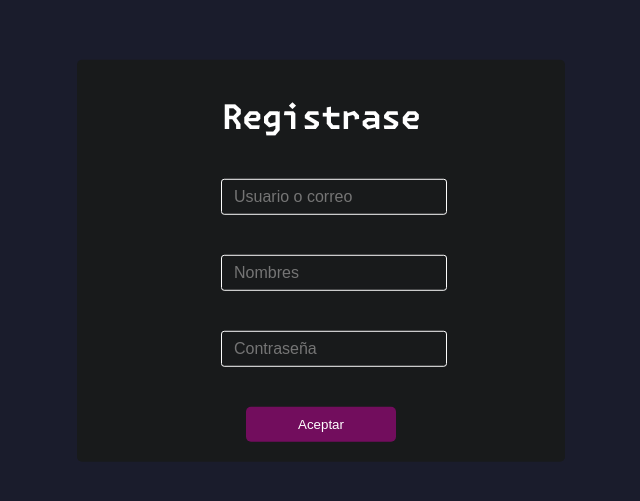
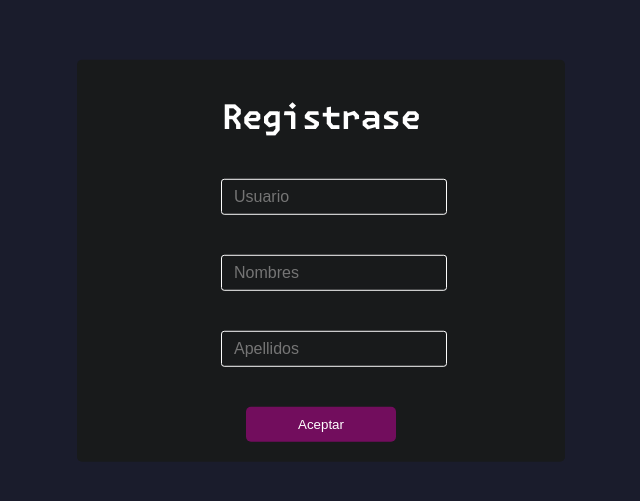
Before and after one commit to KSantiagoRomeroO10/EduReciclaje, a React (Create React App) app in the folder frontend/: page /SingUp in a window 1280 px wide. Shown: the part 139-640 px from the top of the page, without its empty margins (319-959 px from the left). Built offline with nearby package versions, Linux system fonts and the light colour scheme.

Commit message:
Refactorizando hojas de estilos para SingUp y login, ahora comparten un mismo css.

```diff
--- a/frontend/src/Components/Common/Login/Login.jsx
+++ b/frontend/src/Components/Common/Login/Login.jsx
@@ -1,4 +1,4 @@
-import styles from './Login.module.css'
+import styles from '../Styles/InputsForms.module.css'
 
 import Button from '../Button/ButtonRoute'
 
--- a/frontend/src/Components/Common/SingUp/SingUp.jsx
+++ b/frontend/src/Components/Common/SingUp/SingUp.jsx
@@ -1,4 +1,4 @@
-import styles from './SingUp.module.css'
+import styles from '../Styles/InputsForms.module.css'
 
 import Button from '../Button/ButtonRoute'
 
@@ -12,19 +12,19 @@ const SingUp = () => {
     <form onSubmit={HandleSubmit} className={styles.Form}>
       <h1>Registrase</h1>
 
-      <p className={styles.UserContainer}>
-        <input type="text" placeholder='Usuario o correo' className={styles.Usuario} id='Usuario'/>
-        <label class="LabelUser" for="Usuario" className={styles.LabelUser}>Usuario</label>
+      <p className={styles.InputContainer}>
+        <input type="text" placeholder='Usuario' className={styles.Input} id='Usuario'/>
+        <label for="Usuario" className={styles.LabelInput}>Usuario</label>
       </p>
 
-      <p className={styles.NombresContainer}>
-        <input type="text" placeholder='Nombres' className={styles.Nombres} id='Nombres'/>
-        <label class="LabelNombres" for="Nombres" className={styles.LabelNombres}>Nombres</label>
+      <p className={styles.InputContainer}>
+        <input type="text" placeholder='Nombres' className={styles.Input} id='Nombres'/>
+        <label for="Nombres" className={styles.LabelInput}>Nombres</label>
       </p>
 
-      <p className={styles.PassContainer}>
-        <input type="password" placeholder='Contraseña' className={styles.Contraseña} id='Contraseña'/>
-        <label class="LabelContraseña" for="Contraseña" className={styles.LabelContraseña}>Contraseña</label>
+      <p className={styles.InputContainer}>
+        <input type="text" placeholder='Apellidos' className={styles.Input} id='Apellidos'/>
+        <label for="Apellidos" className={styles.LabelInput}>Apellidos</label>
       </p>
 
       <Button NombreButton={'Aceptar'} Route={'/Home'}/>
--- a/frontend/src/Components/Common/SingUp/SingUp.module.css
+++ /dev/null
@@ -1,57 +0,0 @@
-.Form{
-  position: absolute;
-  top: 50%;
-  left: 50%;
-  transform: translate(-50%, -50%);
-  width: 35vw;
-  background: var(--bg2);
-  text-align: center;
-  padding: 20px;
-  border-radius: 5px;
-}
-
-.UserContainer, .PassContainer, .NombresContainer{
-  --c-text: rgb(252, 252, 252);
-  --c-outline: var(--purple);
-  margin: 40px auto;
-  display: grid;
-  gap: 8px;
-  position: relative;
-  width: 200px;
-}
-
-.Usuario, .Contraseña, .Nombres{
-  padding: 8px 12px;
-  border-radius: 3.2px;
-  border: 1px solid var(--c-border, currentColor);
-  color: var(--c-text);
-  font-size: 16px;
-  width: 100%;
-  background: var(--bg2);
-}
-
-.Usuario:not(:placeholder-shown) + .LabelUser, .Contraseña:not(:placeholder-shown) + .LabelContraseña,
-.Nombres:not(:placeholder-shown) + .LabelNombres{
-  transform: translateY(-220%);
-  opacity: 1;
-}
-
-
-.Usuario:is(:focus, :focus-visible), .Contraseña:is(:focus, :focus-visible),
-.Nombres:is(:focus, :focus-visible){
-  outline: 2px solid var(--c-outline);
-  outline-offset: 2px;
-}
-
-.LabelUser, .LabelContraseña, .LabelNombres{
-  --timing: 250ms ease-in;
-  position: absolute;
-  left: 0;
-  top: 50%;
-  transition: transform var(--timing),
-    opacity var(--timing);
-  transform: translateY(-50%);
-  opacity: 0;
-  color: var(--c-text);
-  cursor: text;
-}
```
Also changed, not shown: frontend/src/Components/Common/Styles/InputsForms.module.css (renamed from frontend/src/Components/Common/Login/Login.module.css).
